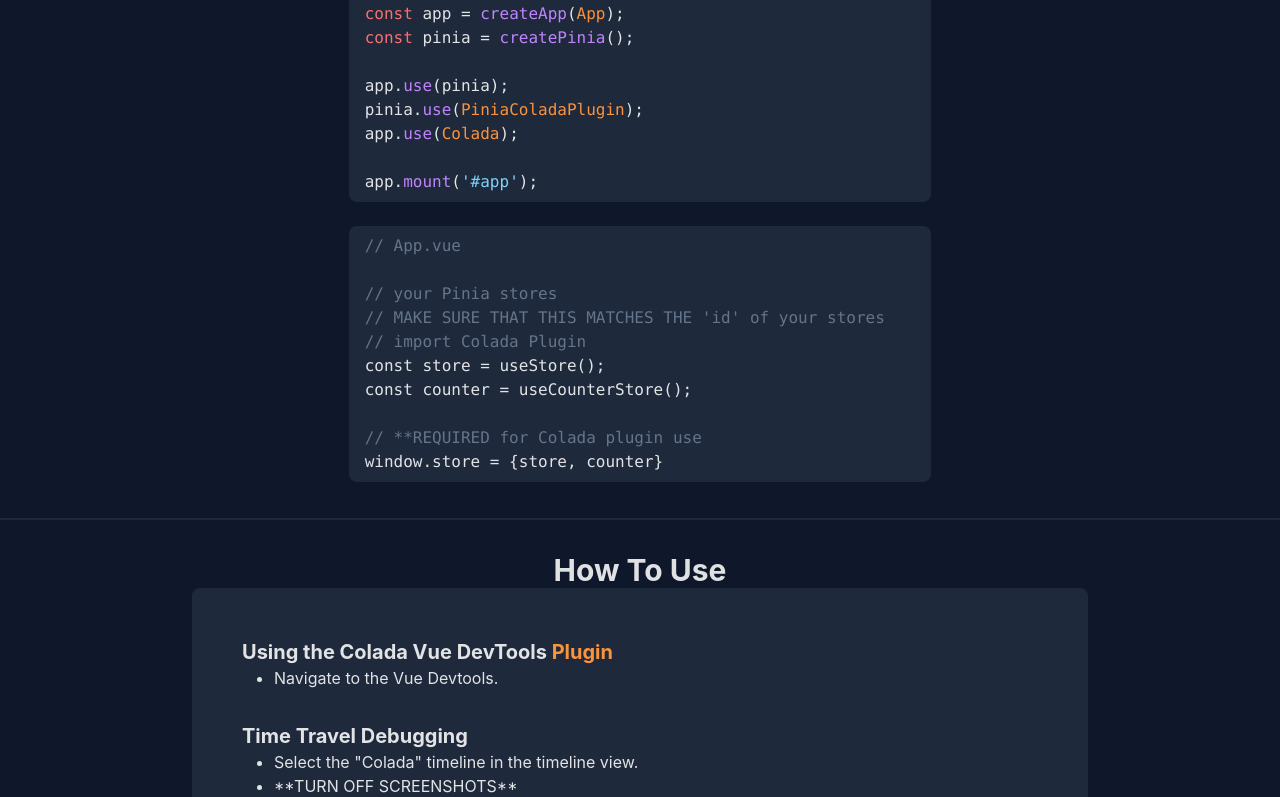
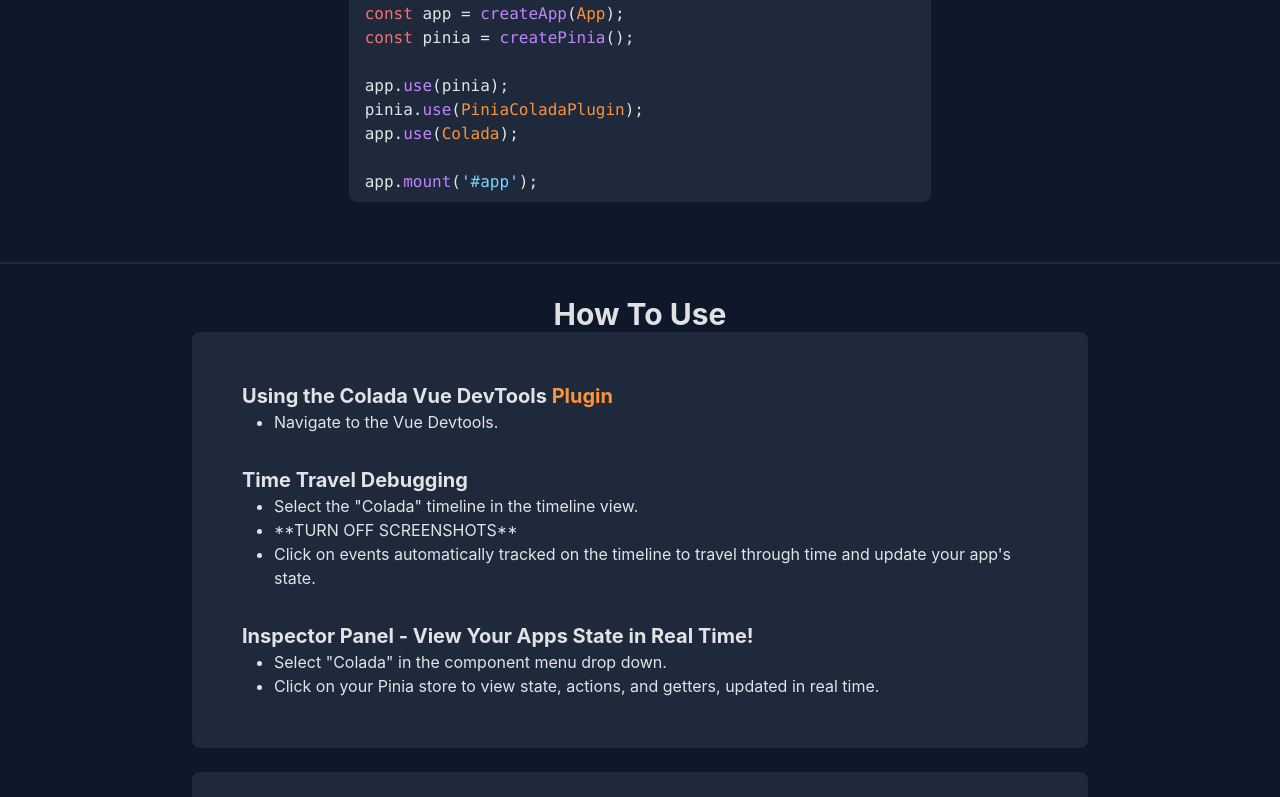
Before and after one commit to team-colada/colada-website, a Vue app: page / in a window 1280 px wide. Shown: the part 2000-2797 px from the top of the page. Built offline with nearby package versions, Linux system fonts and the light colour scheme.

Commit message:
Work on responsinveness

```diff
--- a/src/components/ContributorCard.vue
+++ b/src/components/ContributorCard.vue
@@ -10,7 +10,7 @@
               </div>
               <ul role="list" class="flex justify-center space-x-5">
                 <li>
-                  <a :href="person.github" class="text-slate-400 hover:text-slate-500">
+                  <a :href="person.github" target="_blank" class="text-slate-400 hover:text-slate-500">
                     <span class="sr-only">Github</span>
                     <svg xmlns="http://www.w3.org/2000/svg" width="32" height="32" fill="currentColor" class="bi bi-github" viewBox="0 0 16 16" aria-hidden="true">
                         <path d="M8 0C3.58 0 0 3.58 0 8c0 3.54 2.29 6.53 5.47 7.59.4.07.55-.17.55-.38 0-.19-.01-.82-.01-1.49-2.01.37-2.53-.49-2.69-.94-.09-.23-.48-.94-.82-1.13-.28-.15-.68-.52-.01-.53.63-.01 1.08.58 1.23.82.72 1.21 1.87.87 2.33.66.07-.52.28-.87.51-1.07-1.78-.2-3.64-.89-3.64-3.95 0-.87.31-1.59.82-2.15-.08-.2-.36-1.02.08-2.12 0 0 .67-.21 2.2.82.64-.18 1.32-.27 2-.27.68 0 1.36.09 2 .27 1.53-1.04 2.2-.82 2.2-.82.44 1.1.16 1.92.08 2.12.51.56.82 1.27.82 2.15 0 3.07-1.87 3.75-3.65 3.95.29.25.54.73.54 1.48 0 1.07-.01 1.93-.01 2.2 0 .21.15.46.55.38A8.012 8.012 0 0 0 16 8c0-4.42-3.58-8-8-8z"/>
@@ -18,7 +18,7 @@
                   </a>
                 </li>
                 <li>
-                  <a :href="person.linkedin" class="text-slate-400 hover:text-slate-500">
+                  <a :href="person.linkedin" target="_blank" class="text-slate-400 hover:text-slate-500">
                     <span class="sr-only">LinkedIn</span>
                     <svg xmlns="http://www.w3.org/2000/svg" width="32" height="32" fill="currentColor" class="bi bi-linkedin" viewBox="0 0 16 16">
                         <path d="M0 1.146C0 .513.526 0 1.175 0h13.65C15.474 0 16 .513 16 1.146v13.708c0 .633-.526 1.146-1.175 1.146H1.175C.526 16 0 15.487 0 14.854V1.146zm4.943 12.248V6.169H2.542v7.225h2.401zm-1.2-8.212c.837 0 1.358-.554 1.358-1.248-.015-.709-.52-1.248-1.342-1.248-.822 0-1.359.54-1.359 1.248 0 .694.521 1.248 1.327 1.248h.016zm4.908 8.212V9.359c0-.216.016-.432.08-.586.173-.431.568-.878 1.232-.878.869 0 1.216.662 1.216 1.634v3.865h2.401V9.25c0-2.22-1.184-3.252-2.764-3.252-1.274 0-1.845.7-2.165 1.193v.025h-.016a5.54 5.54 0 0 1 .016-.025V6.169h-2.4c.03.678 0 7.225 0 7.225h2.4z"/>
--- a/src/components/ContributorsContainer.vue
+++ b/src/components/ContributorsContainer.vue
@@ -1,5 +1,5 @@
 <template>
-    <div id="contributors" class="contributors-container overflow-hidden flex flex-col items-center gap-4 pt-24 p-8">
+    <section id="contributors" class="contributors-container overflow-hidden flex flex-col items-center gap-4 pt-24 p-8">
         <h3 class="text-3xl text-center font-bold">Contributors</h3>
         <div class="sm:columns-1 md:columns-2 xl:columns-4 p-8">
             <div :key="person.name" v-for="person in people" class="flex list-none">
@@ -9,7 +9,7 @@
         <div>
             <p class="text-center p-8">Interested in contributing to Colada? Reach out to our core team for <a class="rounded text-sky-500 transition hover:text-sky-400 active:bg-sky-700 visited:text-purple-600 p-1" href="https://github.com/oslabs-beta/colada/issues" target="_blank">feature requests or issues/bugs</a> to report? Read our documentation on feature requests and issues/bugs.</p>
         </div>
-    </div>
+    </section>
 </template>
 
 <script>
--- a/src/components/DemoProject.vue
+++ b/src/components/DemoProject.vue
@@ -1,5 +1,5 @@
 <template>
-    <div id="demo-project" class="flex flex-col items-center border-b-2 border-slate-800 p-8">
+    <section id="demo-project" class="flex flex-col items-center border-b-2 border-slate-800 p-8">
         <h3 class="text-3xl text-center font-bold">Demo Project Setup</h3>
         <div class="flex flex-col justify-around items-start p-8">
             <div class="flex flex-col p-4">
@@ -22,7 +22,7 @@
                 </ol>
             </div>
         </div>
-    </div>
+    </section>
 </template>
 
 <script>
--- a/src/components/FeaturesContainer.vue
+++ b/src/components/FeaturesContainer.vue
@@ -1,5 +1,5 @@
 <template>
-    <div id="features" class="features-container flex flex-col items-center mt-24 p-8  bg-slate-800">
+    <section id="features" class="features-container flex flex-col items-center mt-24 p-8  bg-slate-800">
       <div class="overflow-hidden">
         <div class="relative mx-auto max-w-7xl py-16 px-4 sm:px-6 lg:px-8">
           <div class="absolute top-0 bottom-0 left-3/4 hidden w-screen bg-slate-600 lg:block"></div>
@@ -67,7 +67,7 @@
           </div>
         </div>
       </div>
-    </div>
+    </section>
 </template>
 
 <script>
--- a/src/components/FooterBar.vue
+++ b/src/components/FooterBar.vue
@@ -1,5 +1,5 @@
 <template>
-    <div class="footer-bar flex justify-between items-center bg-slate-800">
+    <footer class="footer-bar flex justify-between items-center bg-slate-800">
         <div class="footer-left flex justify-center items-center gap-4 pl-8">
             <a href="#" class="animate-bounce text-xl text-emerald-500 p-4 hover:text-emerald-400">
                 <svg xmlns="http://www.w3.org/2000/svg" width="32" height="32" fill="currentColor" class="bi bi-chevron-double-up" viewBox="0 0 16 16">
@@ -19,7 +19,7 @@
                 </svg>
             </a>
         </div>
-    </div>
+    </footer>
 </template>
 
 <script>
--- a/src/components/HeroContainer.vue
+++ b/src/components/HeroContainer.vue
@@ -1,9 +1,9 @@
 <template>
-    <div id="hero" class="hero-container flex flex-col items-center mt-24 p-8">
+    <section id="hero" class="hero-container flex flex-col items-center mt-24 p-8">
         <img class="h-1/5 w-1/5 hover:motion-safe:animate-spin" src="../assets/png/Colada.png" />
         <h1 class="text-5xl font-bold text-orange-400">Colada</h1>
         <h3 class="text-3xl text-center">Time-travel debugging for <span class="text-yellow-500">Pinia</span>, <span class="text-emerald-500">Vue's</span> official state management library</h3>
-    </div>
+    </section>
 </template>
 
 <script>
--- a/src/components/HowToUse.vue
+++ b/src/components/HowToUse.vue
@@ -1,5 +1,5 @@
 <template>
-    <div id="how-to-use" class="flex flex-col items-center border-b-2 border-slate-800 p-8">
+    <section id="how-to-use" class="flex flex-col items-center border-b-2 border-slate-800 p-8">
         <h3 class="text-3xl text-center font-bold">How To Use</h3>
         <div class="flex flex-col justify-around max-w-4xl w-5/6 items-start border-2 rounded-lg border-slate-800 bg-slate-800 p-8">
             <div class="flex flex-col p-4">
@@ -57,7 +57,7 @@
                 </ul>
             </div>
         </div>
-    </div>
+    </section>
 </template>
 
 <script>
--- a/src/components/InstallContainer.vue
+++ b/src/components/InstallContainer.vue
@@ -1,5 +1,5 @@
 <template>
-    <div id ="install" class="install-container flex flex-col items-center border-b-2 border-slate-800 pt-24 p-8">
+    <section id ="install" class="install-container flex flex-col items-center border-b-2 border-slate-800 pt-24 p-8">
         <h3 class="text-3xl text-center font-bold pb-8">Installation</h3>
         <ol class="list-decimal">
             <li class="p-1">Make sure you have the <a class="rounded text-sky-500 transition hover:text-sky-400 active:bg-sky-700 visited:text-purple-600 p-1" href="https://chrome.google.com/webstore/detail/vuejs-devtools/nhdogjmejiglipccpnnnanhbledajbpd?hl=en" target="_blank">Vue.js DevTools extension</a> installed.</li>
@@ -30,22 +30,9 @@
                     <p>app.<span class="text-purple-400">mount</span>(<span class="text-sky-300">'#app'</span>);</p>
                 </div>
                 <br/>
-                <div class="font-mono rounded-lg bg-slate-800 pl-4 p-2">
-                    <p class="font-mono text-slate-500">// App.vue</p>
-                    <br/>
-                    <p class="font-mono text-slate-500">// your Pinia stores</p>
-                    <p class="font-mono text-slate-500">// MAKE SURE THAT THIS MATCHES THE 'id' of your stores</p>
-                    <p class="font-mono text-slate-500">// import Colada Plugin</p>
-                    <p>const store = useStore();</p>
-                    <p>const counter = useCounterStore();</p>
-                    <br/>
-                    <p class="font-mono text-slate-500">// **REQUIRED for Colada plugin use</p>
-                    <p>window.store = {store, counter}</p>
-                </div>
             </li>
         </ol>
-
-    </div>
+    </section>
 </template>
 
 <script>
```
Also changed, not shown: src/components/HeaderBar.vue (+13 -2 lines).
